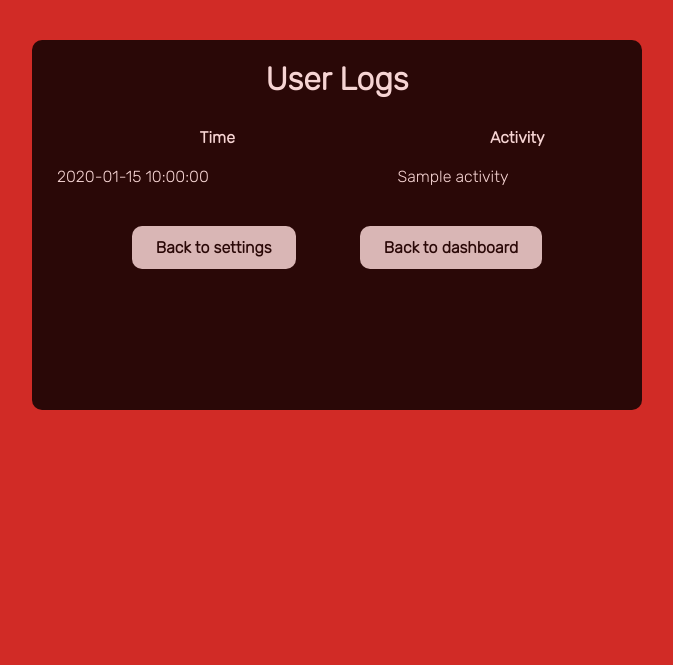
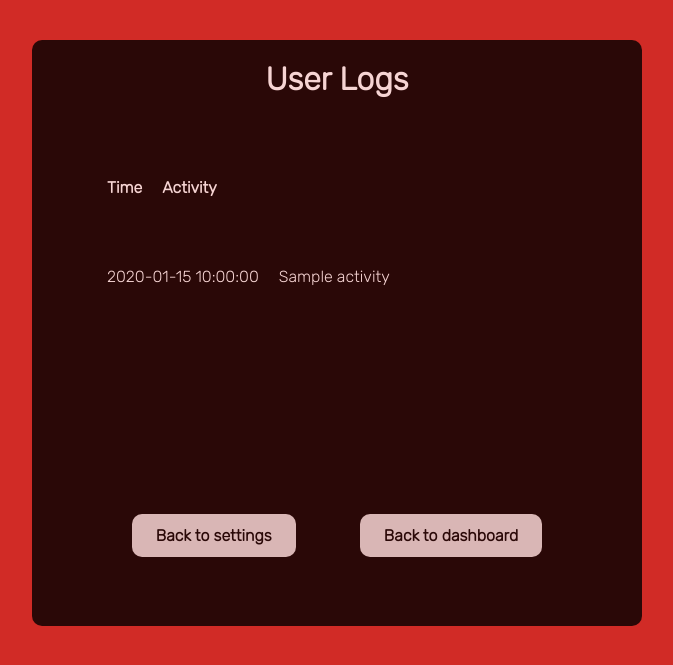
Before and after one commit to Akash-whitgift/pythonBANK, a Flask app: page /logs in a window 1280 px wide. Shown: the top 665 px of the page, without its empty margins (303-976 px from the left). Run offline with Flask 2, Linux system fonts and the light colour scheme; the visitor is signed in with stand-in values (Sample User, id 1); a database or web service that is not in the repository returns one stand-in record (values such as "Sample title"); parts of the project's set-up code (start-up, migrations or seed data) failed here and were passed over; some libraries are stand-ins or nearby versions.

Commit message:
Logs Fix

```diff
--- a/static/style.css
+++ b/static/style.css
@@ -48,8 +48,14 @@ transition: 300ms;
  background-color: #189cd9 ;
  box-shadow: 0 12px 6px 0 rgba(255, 255, 255, 0.10),0 17px 16px 0 rgba(73, 73, 73, 0.50);
 }
-.logs {
-  max-height:100%;
+table tbody {overflow-y:scroll; display:block; }
+table thead { display:block; }
+tr {
+  display: table;
+}
+.log-container {
+  height:60%;
+  overflow-y:scroll;
 }
    body {
     background-color: #d12b26;
@@ -73,7 +79,7 @@ transition: 300ms;
     text-align: center;
     margin: auto;
     width: 50%;
-    height: 50%;
+    height: 80%;
     padding:5px;
   }
    .hidden {
--- a/templates/logs.html
+++ b/templates/logs.html
@@ -9,6 +9,7 @@
   <div class='card'>
     <h1>User Logs</h1>
     {% if logs %}
+    <div class='log-container'>
         <table class='logs'>
             <thead>
                 <tr>
@@ -25,10 +26,12 @@
                 {% endfor %}
             </tbody>
         </table>
+    </div>
     {% else %}
         <p>No logs available.</p>
     {% endif %}
     <p><a href='/settings'><button class='ui'>Back to settings</button></a>
   <a href='/dashboard'><button class='ui'>Back to dashboard</button></a></div>
+</div>
 </body>
 </html>
```
